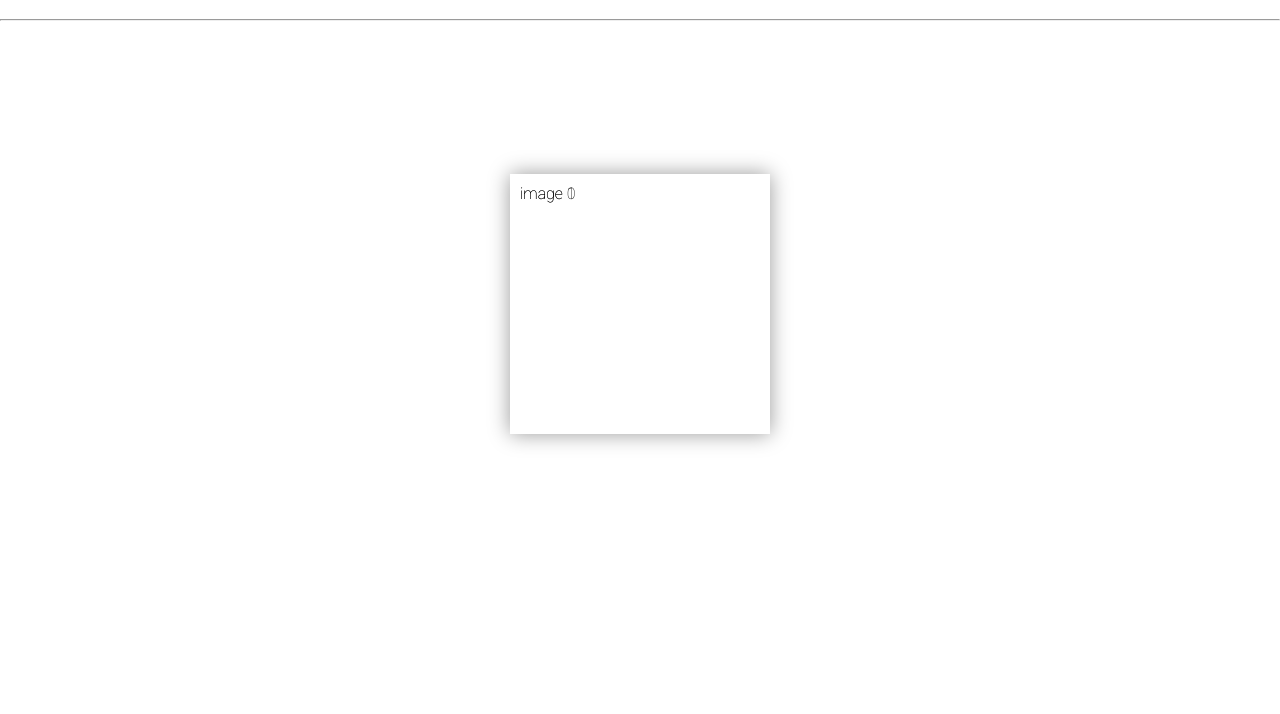
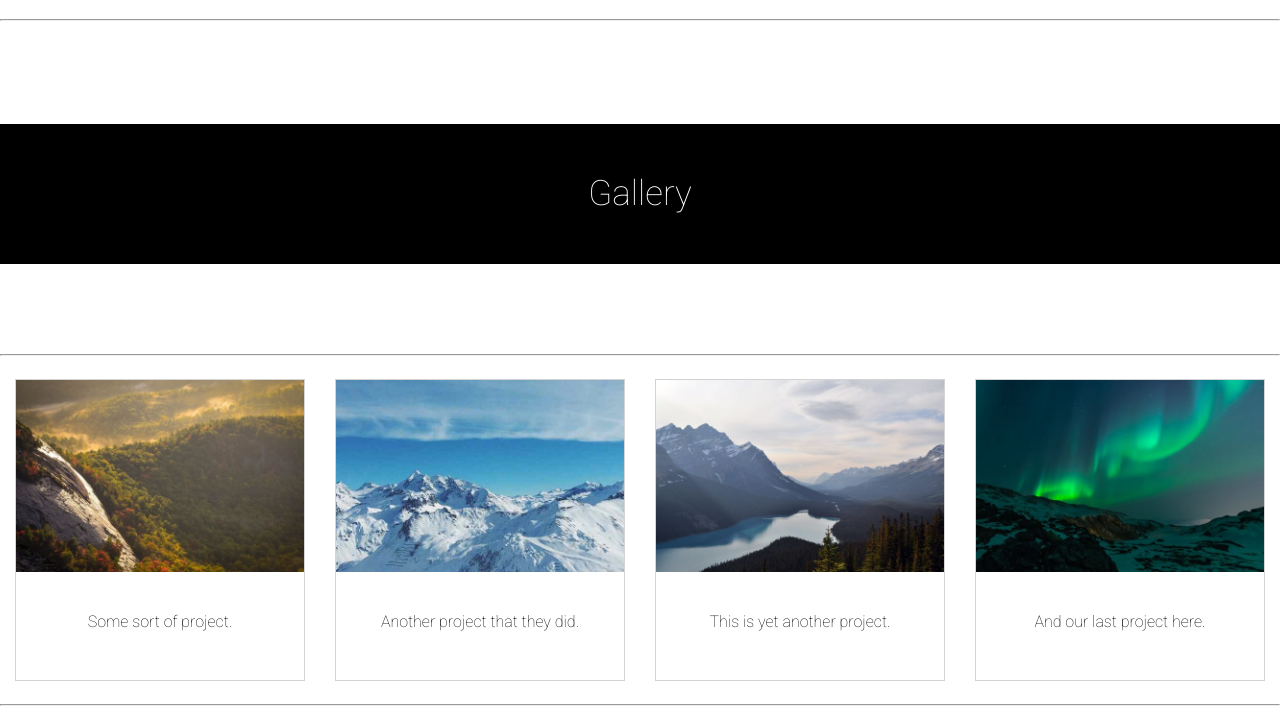
Before and after one commit to PyDever/ysh-server, a Node server app: page / in a window 1280 px wide. Shown: the part 2213-2927 px from the top of the page. Before the commit the page ends 2659 px from the top, so only its background shows below. Run offline with Node 20, Linux system fonts and the light colour scheme; some libraries are stand-ins or nearby versions.

Commit message:
fixed all of Justins mistakes

```diff
--- /dev/null
+++ b/public/scripts/gallery.js
@@ -0,0 +1,12 @@
+function myFunction(imgs) {
+  // Get the expanded image
+  var expandImg = document.getElementById("expandedImg");
+  // Get the image text
+  var imgText = document.getElementById("imgtext");
+  // Use the same src in the expanded image as the image being clicked on from the grid
+  expandImg.src = imgs.src;
+  // Use the value of the alt attribute of the clickable image as text inside the expanded image
+  imgText.innerHTML = imgs.alt;
+  // Show the container element (hidden with CSS)
+  expandImg.parentElement.style.display = "block";
+}
--- a/public/styles/index.css
+++ b/public/styles/index.css
@@ -33,22 +33,39 @@ body {
 }
 
 
-#slideshow {
-    margin: 50px auto;
-    position: relative;
-    width: 240px;
-    height: 240px;
-    padding: 10px;
-    box-shadow: 0 0 20px rgba(0,0,0,0.4);
+/* START slideshow */
+
+
+.gallery-container {
+  display: flex;
+  justify-content: center;
+}
+div.gallery {
+  margin: 15px;
+  border: 1px solid lightgrey;
+  float: left;
+  height: 300px;
+  width: 300px;
 }
 
-#slideshow > div {
-    position: absolute;
-    top: 10px;
-    left: 10px;
-    right: 10px;
-    bottom: 10px;
+div.gallery:hover {
+  border-style: solid;
+  border-width: 1.5px;
+  border-color: lightgrey;
+  box-shadow: 10px 10px lightgrey;
 }
+
+div.gallery img {
+  width: 100%;
+  height: auto;
+}
+
+div.desc {
+  padding: 40px;
+  text-align: center;
+}
+
+/* END slideshow */
 
 
 .main-two {
@@ -248,6 +265,7 @@ h1 {
   font-size: 35px;
 }
 
+
 a {
   text-align: center;
   color: white;
--- a/views/index.ejs
+++ b/views/index.ejs
@@ -5,10 +5,12 @@
     <link href='https://fonts.googleapis.com/css?family=Roboto:400,300,500,100' rel='stylesheet' type='text/css'>
     <link rel='stylesheet' href='styles/index.css' />
     <link rel="stylesheet" type="text/css" href="slick/slick.css"/>
+
     <meta name="viewport" content="width=device-width, initial-scale=1.0">
     <link rel="stylesheet" type="text/css" href="slick/slick-theme.css"/>
   </head>
   <body>
+  <script type="text/javascript" src="scripts/gallery.js"></script>
 
 
     <div class="header">
@@ -26,7 +28,7 @@
         <ul>
           <a href="#aboutsection">About</a>
           <a href="#aboutsection">Application</a>
-          <a href="#contact">Gallery</a>
+          <a href="#division-bar">Gallery</a>
           <a href="#contact">Contact</a>
         </ul>
       </div>
@@ -101,26 +103,46 @@
     <hr>
     <br><br><br><br><br>
 
-  <div id="slideshow">
-    <div>
-     image 0
+
+
+    <div class="division-bar">
+      <div class="container">
+        <ul><a href="#division-bar">Gallery</a></ul></div>
     </div>
-    <div>
-     image 1
-    </div>
-  </div>
 
-  <script type="text/javascript">
-    $("#slideshow > div:gt(0)").hide();
-    setInterval(function() {
-      $('#slideshow > div:first')
-        .fadeOut(1000)
-        .next()
-        .fadeIn(1000)
-        .end()
-        .appendTo('#slideshow');
-    },  3000);
-  </script>
+<hr>
+<div class="gallery-container">
+<div class="gallery">
+  <a target="_blank" href="img_5terre.jpg">
+    <img src="media/images/img1.jpg" alt="Cinque Terre" width="600" height="400">
+  </a>
+  <div class="desc">Some sort of project.</div>
+</div>
+
+<div class="gallery">
+  <a target="_blank" href="img_forest.jpg">
+    <img src="media/images/img2.jpg" alt="Forest" width="600" height="400">
+  </a>
+  <div class="desc">Another project that they did.</div>
+</div>
+
+<div class="gallery">
+  <a target="_blank" href="img_lights.jpg">
+    <img src="media/images/img3.jpg" alt="Northern Lights" width="600" height="400">
+  </a>
+  <div class="desc">This is yet another project.</div>
+</div>
+
+<div class="gallery">
+  <a target="_blank" href="img_mountains.jpg">
+    <img src="media/images/img4.jpg" alt="Mountains" width="600" height="400">
+  </a>
+  <div class="desc">And our last project here.</div>
+</div>
+</div>
+<hr>
+
+
 
   </body>
 </html>
```
Also changed, not shown: public/media/images/img1.jpg (added), public/media/images/img2.jpg (added), public/media/images/img3.jpg (added), public/media/images/img4.jpg (added).
